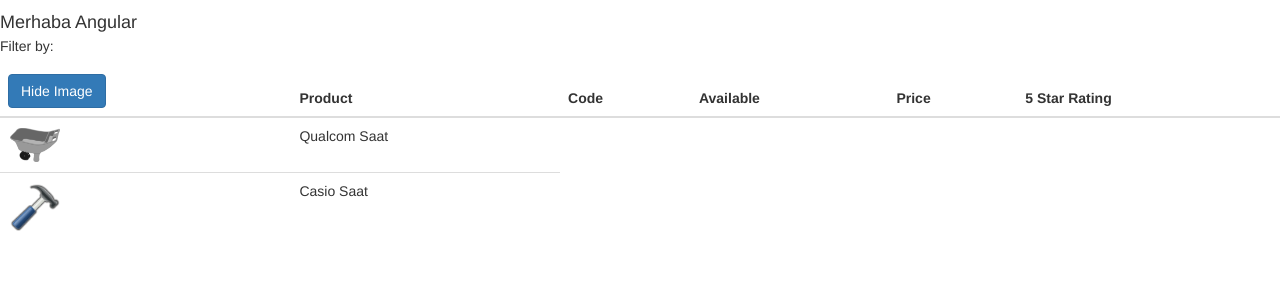
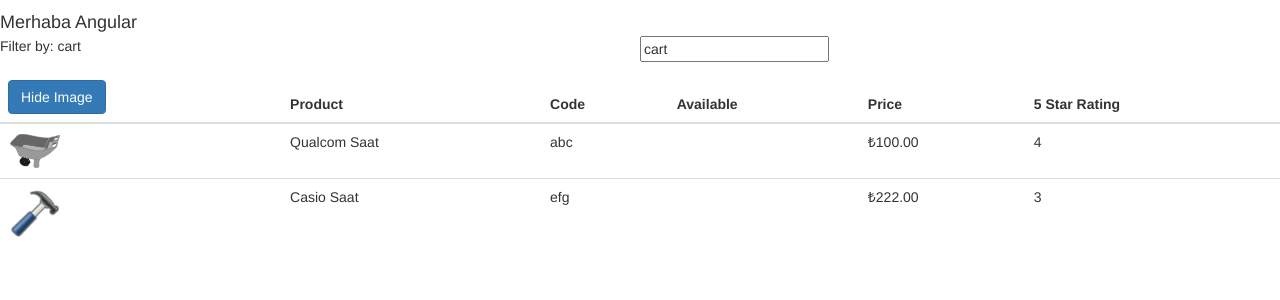
Before and after one commit to EnginKARATAS/angular-with-deborah-kurata, an Angular app in the folder APM-Start/: page / in a window 1280 px wide. Shown: the top 300 px of the page. Built offline with nearby package versions, Linux system fonts and the light colour scheme.

Commit message:
work with angular.

```diff
--- a/APM-Start/src/app/app.module.ts
+++ b/APM-Start/src/app/app.module.ts
@@ -1,4 +1,5 @@
 import { NgModule } from '@angular/core';
+import { FormsModule } from '@angular/forms';
 import { BrowserModule } from '@angular/platform-browser';
 
 import { AppComponent } from './app.component';
@@ -10,7 +11,8 @@ import { ProductListComponent } from './products/product-list.component';
     ProductListComponent
   ],
   imports: [
-    BrowserModule
+    BrowserModule,
+    FormsModule
   ],
   bootstrap: [AppComponent]
 })
--- a/APM-Start/src/app/products/product-list.component.html
+++ b/APM-Start/src/app/products/product-list.component.html
@@ -4,7 +4,8 @@
   </div>
   <div class='card-body'>
     <div class='row'>
-      <div class='col-md-2'>Filter by:</div>
+      <input type=text [(ngModel)]='listFilter'>
+      <div class='col-md-2'>Filter by: {{listFilter}}</div>
       <div class='col-md-4'>
       </div>
     </div>
@@ -38,6 +39,10 @@
                    [style.margin.px]='imageMargin'>
             </td>
             <td>{{product.productName}}</td>
+            <td>{{product.productCode | lowercase}}</td>
+            <td>{{product.releaseDate}}</td>
+            <td>{{product.price | currency:"₺"}}</td>
+            <td>{{product.starRating}}</td>
 
           </tr>
         </tbody>
--- a/APM-Start/src/app/products/product-list.component.ts
+++ b/APM-Start/src/app/products/product-list.component.ts
@@ -6,22 +6,30 @@ import { Component } from "@angular/core";
 })
 
 export class ProductListComponent {
-    pageTitle: string = "Merhaba Angular";
+    pageTitle: string =     "Merhaba Angular";
     showImage: boolean = true;
     imageWidth: number = 50;
     imageMargin: number = 2;
+
+    listFilter: string = "cart";
 
     products: any[] = [
         {
             "productId": 1,
             "productName": "Qualcom Saat",
             "quantityPerUnit": 10,
+            "productCode": "abC",
+            "price": 100,
+            "starRating": 4,
             "imageUrl": "assets/images/garden_cart.png"
         },
         {
             "productId": 2,
             "productName": "Casio Saat",
             "quantityPerUnit": 14,
+            "productCode": "efg",
+            "price": 222,
+            "starRating": 3,
             "imageUrl": "assets/images/hammer.png"
 
         }
```
